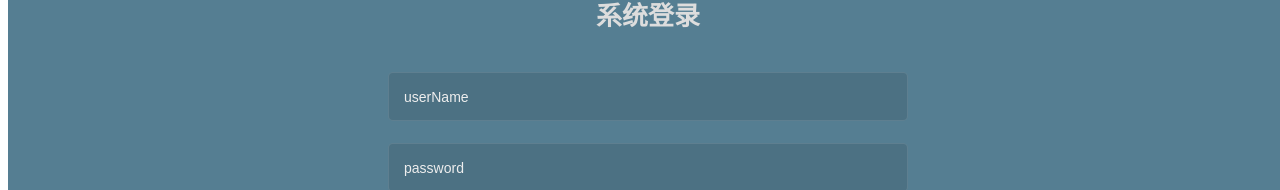
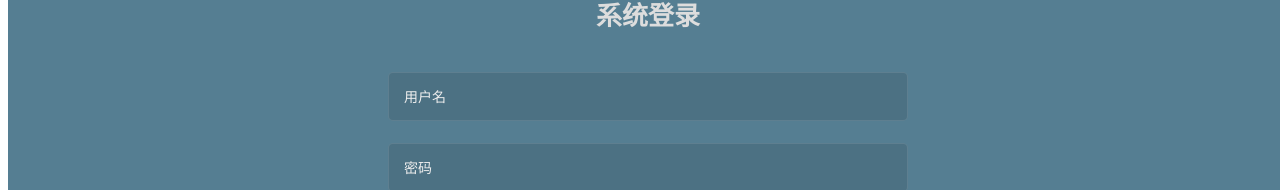
Before and after one commit to nerds-odd-e/attd-v2, a Vue app in the folder frontend/: page / in a window 1280 px wide. Shown: the part 168-358 px from the top of the page. Built offline with nearby package versions, Linux system fonts and the light colour scheme.

Commit message:
:sparkles: use Chinese for login page

```diff
--- a/frontend/src/views/login.vue
+++ b/frontend/src/views/login.vue
@@ -10,7 +10,7 @@
       el-input(
         ref='username',
         v-model='userName',
-        placeholder='userName',
+        placeholder='用户名',
         type='text',
         tabindex='1',
         autocomplete='on'
@@ -19,7 +19,7 @@
       el-input(
         ref='password',
         v-model='password',
-        placeholder='password',
+        placeholder='密码',
         type='password',
         tabindex='2',
         autocomplete='on'
@@ -28,7 +28,7 @@
       type='primary',
       style='width: 100%; margin-bottom: 30px;',
       @click.native.prevent='login'
-    ) Login
+    ) 登录
     .text-yellow.text-bold.text-xxl {{message}}
 </template>
 
```
Also changed, not shown: 1 other file (tests, documents, lock files or other folders).
